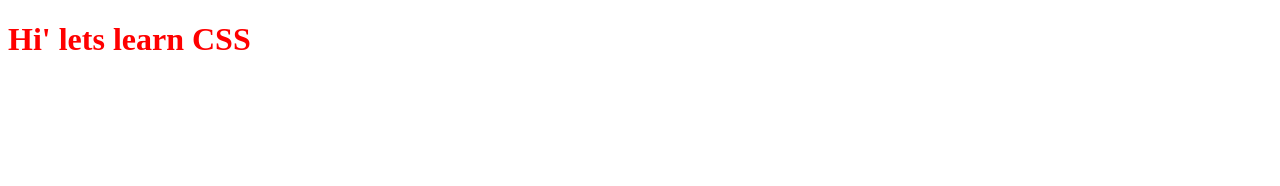
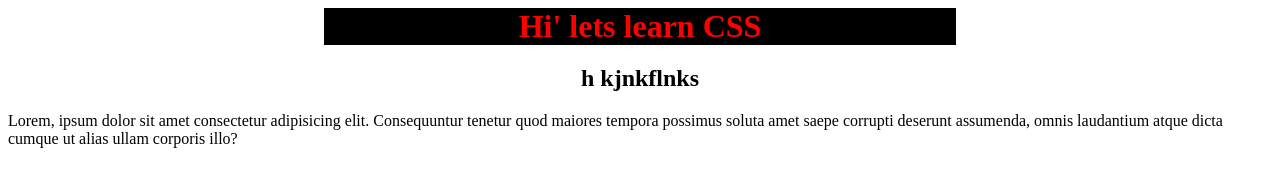
Before and after one commit to ankulawasthi/Learn-CSS, a plain HTML site: page Index.htm in a window 1280 px wide. Drawn offline with Linux system fonts and the light colour scheme.

Commit message:
file added

```diff
--- a/BasicFormate.css
+++ b/BasicFormate.css
@@ -1,3 +1,4 @@
 h1{
     color: red;
+    background-color: black;
 }
--- a/Index.htm
+++ b/Index.htm
@@ -5,8 +5,11 @@
     <meta name="viewport" content="width=device-width, initial-scale=1.0">
     <title>CSS Basic Formate</title>
     <link rel="styleSheet" href="BasicFormate.css" />
+    <link rel="styleSheet" href="textprop.css" />
 </head>
 <body>
     <h1>Hi' lets learn CSS</h1>
+    <h2>h kjnkflnks </h2>
+    <p>Lorem, ipsum dolor sit amet consectetur adipisicing elit. Consequuntur tenetur quod maiores tempora possimus soluta amet saepe corrupti deserunt assumenda, omnis laudantium atque dicta cumque ut alias ullam corporis illo?</p>
 </body>
 </html>
--- /dev/null
+++ b/textprop.css
@@ -0,0 +1,12 @@
+/* Text align */
+
+h1{
+    text-align: center;
+    width: 50%;
+    margin: auto;
+}
+
+h2{
+    text-align: center;
+    /* width: 100%; */
+}
```
